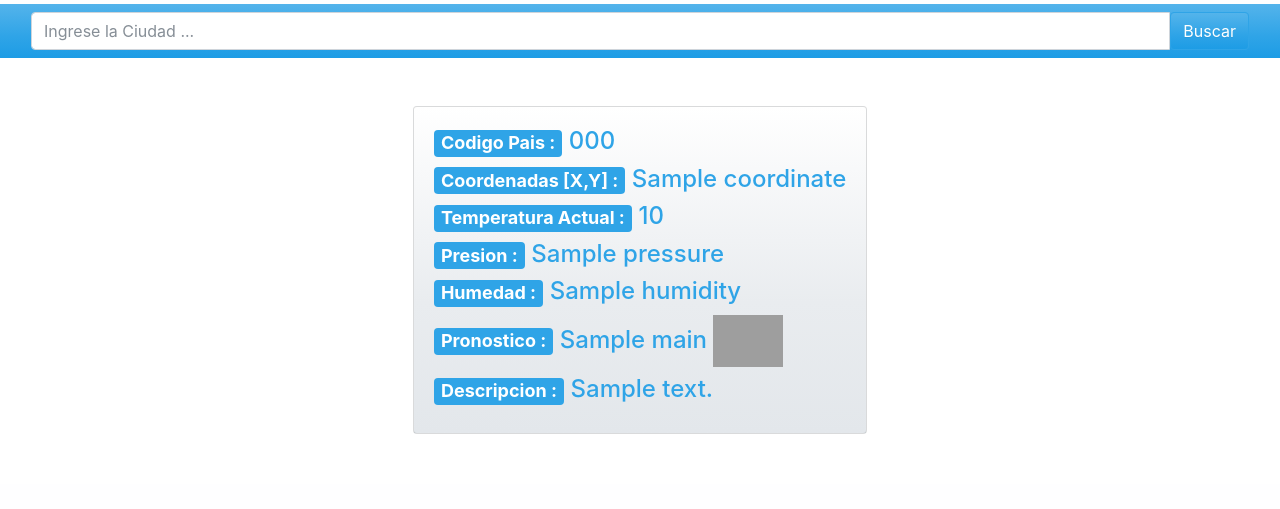
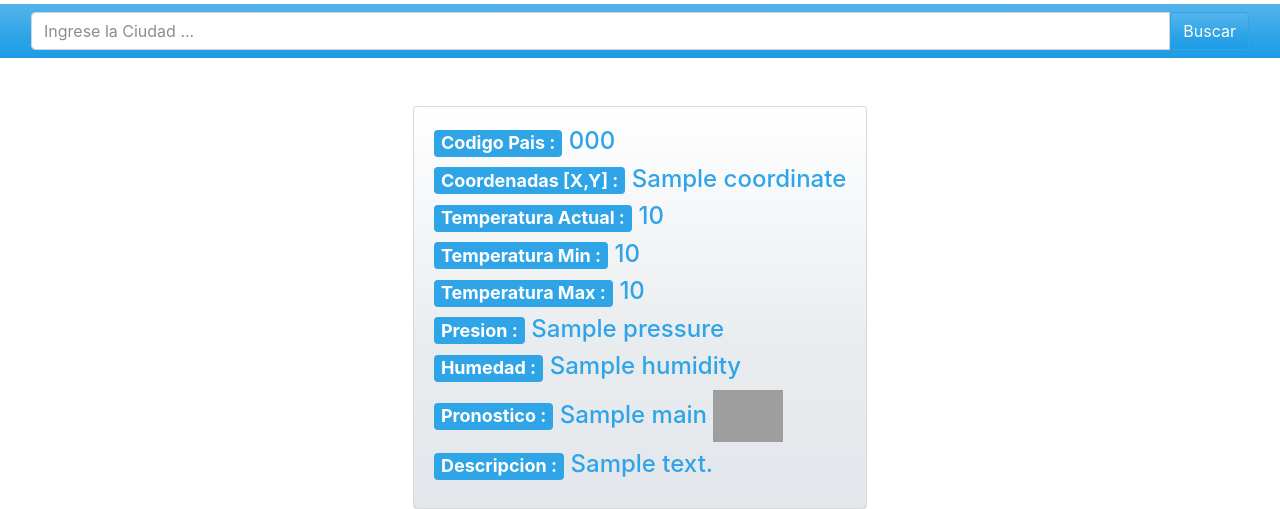
Before and after one commit to David-Aros/wheather-app, a Django app: template clima/weatherApp/templates/main/index.html in a window 1280 px wide. Shown: the part 316-825 px from the top of the page. Before the commit the page ends 750 px from the top, so only its background shows below. Run offline with Django 3.2, Linux system fonts and the light colour scheme; the template is opened without the code that fills it: most values are stand-ins (such as "Sample title", 1, 10 or a date in 2020); some libraries are stand-ins or nearby versions; grey boxes are pictures that could not be loaded.

Commit message:
se agregan item temp max-min"

```diff
--- a/clima/weatherApp/templates/main/index.html
+++ b/clima/weatherApp/templates/main/index.html
@@ -47,6 +47,8 @@
           <h4><span class="badge badge-primary">Codigo Pais :</span> {{country_code}}</h4>
           <h4><span class="badge badge-primary">Coordenadas [X,Y] :</span> {{coordinate}}</h4>
           <h4><span class="badge badge-primary">Temperatura Actual :</span> {{temp}}</h4>
+          <h4><span class="badge badge-primary">Temperatura Min :</span> {{temp_min}}</h4>
+          <h4><span class="badge badge-primary">Temperatura Max :</span> {{temp_max}}</h4>
           <h4><span class="badge badge-primary">Presion :</span> {{pressure}} </h4>
           <h4><span class="badge badge-primary">Humedad : </span> {{humidity}}</h4>
           <h4><span class="badge badge-primary">Pronostico : </span> {{main}} <img
--- a/clima/weatherApp/views.py
+++ b/clima/weatherApp/views.py
@@ -16,7 +16,8 @@ def index(request):
             "coordinate" : str(list_of_data['coord']['lon']) + ', '
             + str(list_of_data['coord']['lat']),
             "temp" : str(list_of_data['main']['temp']) + 'ºC',
-
+            "temp_min" : str(list_of_data['main']['temp_min']) + 'ºC',
+            "temp_max" : str(list_of_data['main']['temp_max']) + 'ºC',
             "pressure" : str(list_of_data['main']['pressure']),
             "humidity" : str(list_of_data['main']['humidity']),
             "main" : str(list_of_data['weather'][0]['main']),
```
